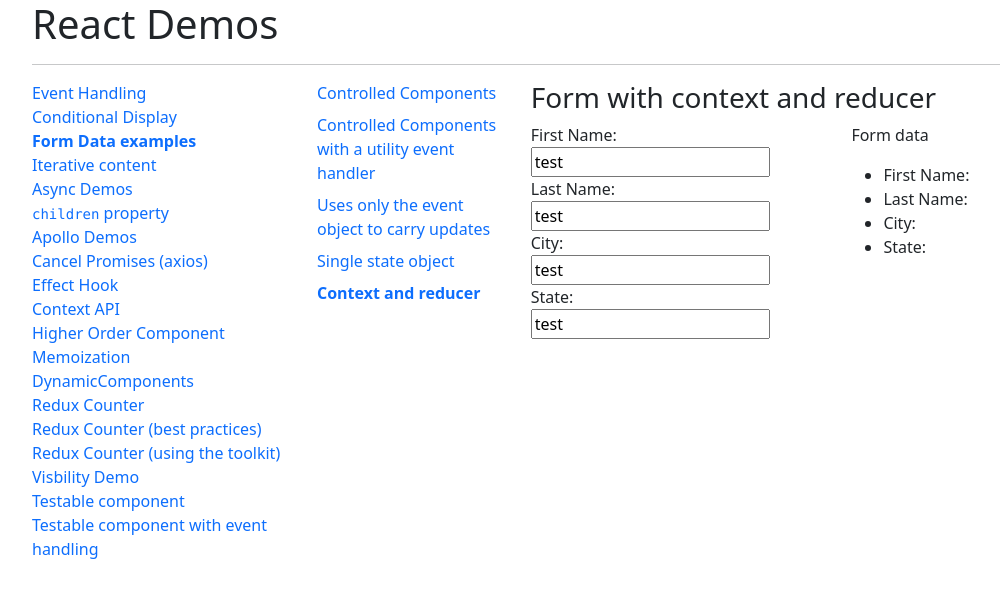
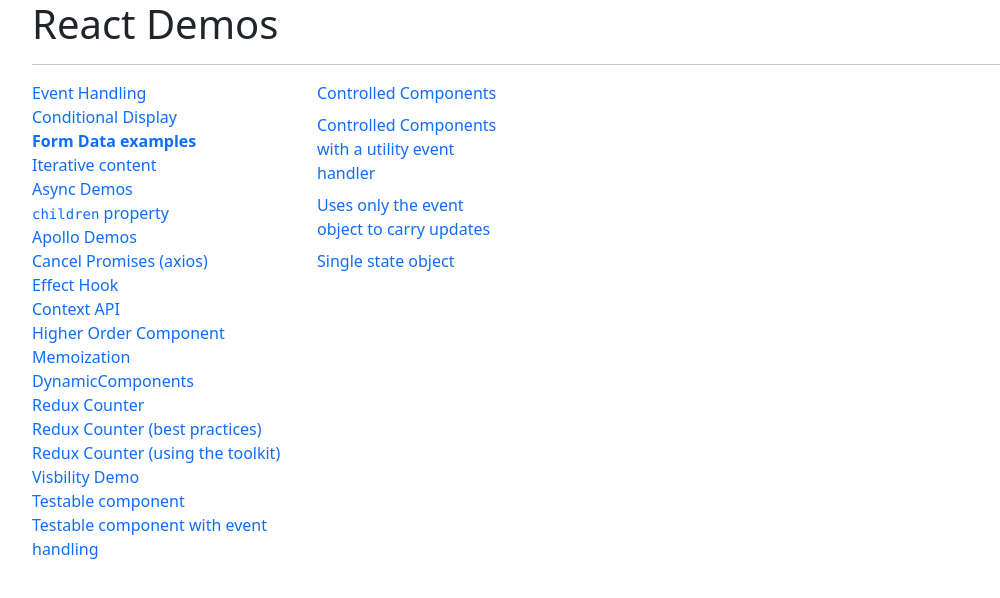
Before and after one commit to speedingplanet/front-end-bootcamp, a React (Vite) app in the folder react-demos/: page /form-data/context-reducer in a window 1280 px wide. Shown: the top 598 px of the page, without its empty margins (50-1050 px from the left). Built offline with nearby package versions, Linux system fonts and the light colour scheme.

Commit message:
Removed bad demo

```diff
--- a/react-demos/src/form-data/FormDataManager.jsx
+++ b/react-demos/src/form-data/FormDataManager.jsx
@@ -4,7 +4,6 @@
 import FormDataUtilityHandler from './FormDataUtilityHandler';
 import FormDataEventObject from './FormDataEventObject';
 import FormDataSingleStateObject from './FormDataSingleStateObject';
-import FormWithContext from './form-context/FormWithContext';
 import './form-data.css';
 
 function FormDataManager() {
@@ -33,11 +32,6 @@
 								Single state object
 							</NavLink>
 						</li>
-						<li>
-							<NavLink to="/form-data/context-reducer">
-								Context and reducer
-							</NavLink>
-						</li>
 					</ul>
 				</div>
 				<div className="col">
@@ -58,10 +52,6 @@
 							path="single-state-object"
 							element={<FormDataSingleStateObject />}
 						/>
-						<Route
-							path="context-reducer"
-							element={<FormWithContext />}
-						/>
 					</Routes>
 				</div>
 			</div>
--- a/react-demos/src/form-data/form-context/FormWithContext.jsx
+++ /dev/null
@@ -1,80 +0,0 @@
-import React, { useState, createContext } from 'react';
-import FormDataDisplay from '../FormDataDisplay';
-import TextInput from './TextInput';
-
-/*
-TODO: Reducer, is this the best solution, better example?
-*/
-
-const FormContext = createContext(null);
-
-const initialState = {};
-
-function FormWithContext() {
-	const [formState, setFormState] = useState(initialState);
-
-	/** @type {React.ChangeEventHandler<HTMLInputElement>} */
-	function handleFormUpdate(event) {
-		let field = event.currentTarget.name;
-		let value = event.currentTarget.value;
-
-		let nextState = { ...formState };
-		nextState[field] = value;
-
-		setFormState(nextState);
-	}
-
-	return (
-		<FormContext.Provider value={{}}>
-			<h3>Form with context and reducer</h3>
-			<div className="row">
-				<div className="col">
-					<form>
-						{/* First Name */}
-						<TextInput
-							name="firstName"
-							updateForm={handleFormUpdate}
-							value="test"
-						>
-							First Name:
-						</TextInput>
-						{/* Last Name */}
-						<TextInput
-							name="lastName"
-							updateForm={handleFormUpdate}
-							value="test"
-						>
-							Last Name:
-						</TextInput>
-						{/* City */}
-						<TextInput
-							name="city"
-							updateForm={handleFormUpdate}
-							value="test"
-						>
-							City:
-						</TextInput>
-						{/* State */}
-						<TextInput
-							name="state"
-							updateForm={handleFormUpdate}
-							value="test"
-						>
-							State:
-						</TextInput>
-					</form>
-				</div>
-				<div className="col">
-					<FormDataDisplay
-						firstName={formState.firstName}
-						lastName={formState.lastName}
-						city={formState.city}
-						state={formState.state}
-					/>
-				</div>
-			</div>
-		</FormContext.Provider>
-	);
-}
-
-export default FormWithContext;
--- a/react-demos/src/form-data/form-context/TextInput.jsx
+++ /dev/null
@@ -1,39 +0,0 @@
-import React from 'react';
-import { nanoid } from 'nanoid';
-
-/**
- *
- * @param {{
- * id?: string,
- * name: string,
- * value: string,
- * updateForm: React.ChangeEventHandler<HTMLInputElement>
- * }} props
- * @returns {JSX.Element}
- */
-function TextInput({ id, name, value, updateForm, children, ...props }) {
-	let labelText = children || 'Label goes here';
-	if (!id) {
-		id = nanoid();
-	}
-
-	return (
-		<>
-			<div>
-				<label htmlFor={id}>{labelText}</label>
-			</div>
-			<div>
-				<input
-					type="text"
-					id={id}
-					name={name}
-					value={value}
-					onChange={updateForm}
-					{...props}
-				/>
-			</div>
-		</>
-	);
-}
-
-export default TextInput;
```
